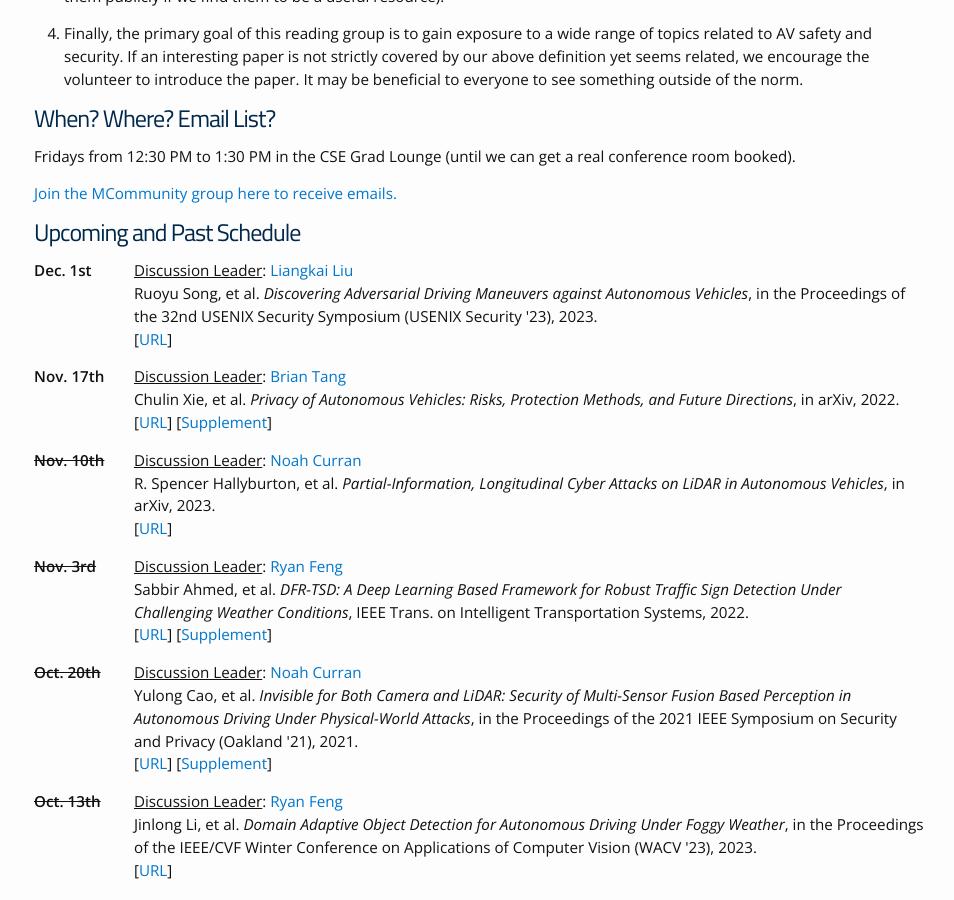
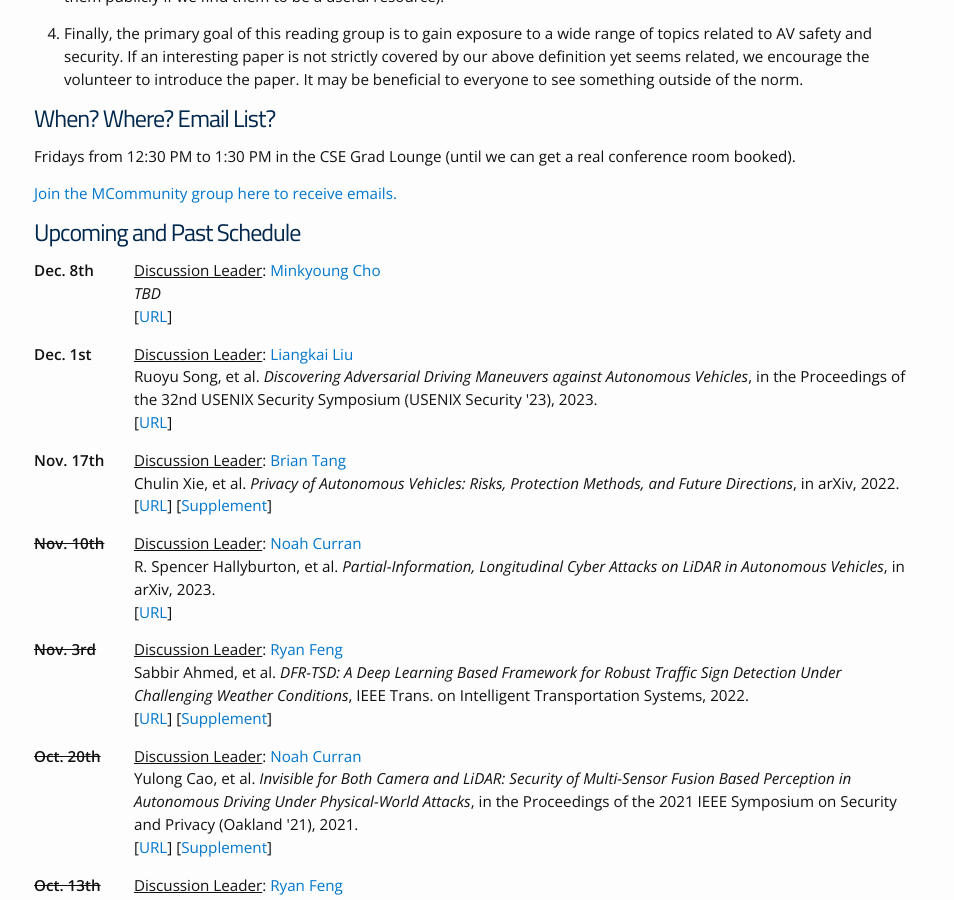
Before and after one commit to noah-curran/noah-curran.github.io, a Jekyll site: the page built from av-safe-sec.md, in a window 1280 px wide and 900 px high, scrolled down 1413 px. Shown: the whole window, without its empty margins (161-1115 px from the left). Built offline with Jekyll 4.4.1, drawn with Linux system fonts in a browser that asks for light colours.

Commit message:
add minkyoung

```diff
--- a/av-safe-sec.md
+++ b/av-safe-sec.md
@@ -56,6 +56,7 @@ Come to one of our meetings -->
 
 # Upcoming and Past Schedule
 
+{% include readinggroupevent.html date="Dec. 8th" volunteer="Minkyoung Cho" volunteer_url="https://minkyoungcho.github.io/" authors="" title="TBD" pubvenue="" year="" url="" %}
 {% include readinggroupevent.html date="Dec. 1st" volunteer="Liangkai Liu" volunteer_url="https://sites.google.com/view/liangkai/home" authors="Ruoyu Song, et al" title="Discovering Adversarial Driving Maneuvers against Autonomous Vehicles" pubvenue="in the Proceedings of the 32nd USENIX Security Symposium (USENIX Security '23)" year="2023" url="https://www.usenix.org/conference/usenixsecurity23/presentation/song" %}
 {% include readinggroupevent.html date="Nov. 17th" volunteer="Brian Tang" volunteer_url="https://www.bjaytang.com/" authors="Chulin Xie, et al" title="Privacy of Autonomous Vehicles: Risks, Protection Methods, and Future Directions" pubvenue="in arXiv" year="2022" url="https://arxiv.org/abs/2209.04022" supp="https://docs.google.com/document/d/1J35PLzKezfKenFR1Joyi_CBfntHNmA5x9-nSu8WfRVM/edit#heading=h.x82vtn1j0arq" %}
 {% include readinggroupeventpast.html date="Nov. 10th" volunteer="Noah Curran" volunteer_url="https://ntcurran.com" authors="R. Spencer Hallyburton, et al" title="Partial-Information, Longitudinal Cyber Attacks on LiDAR in Autonomous Vehicles" pubvenue="in arXiv" year="2023" url="https://arxiv.org/pdf/2303.03470.pdf" %}
```
